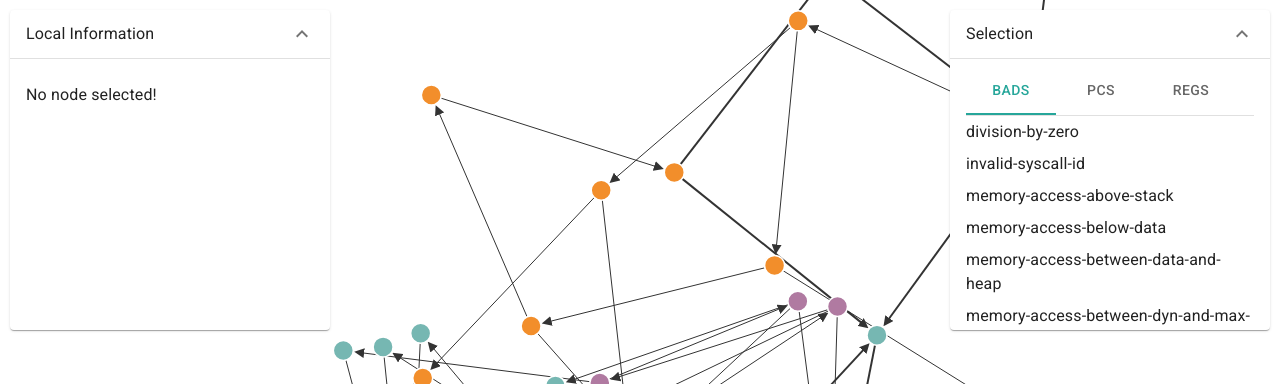
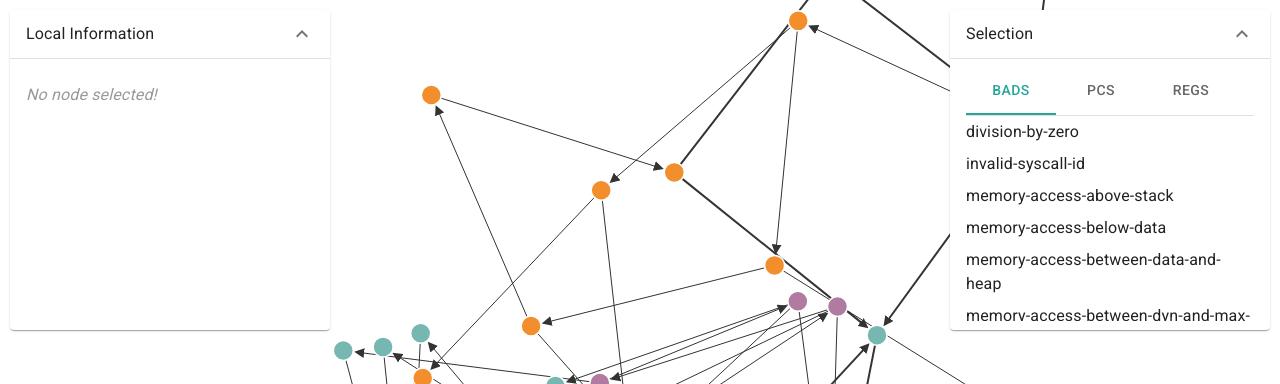
Before and after one commit to cksystemsgroup/beator-visualizer, a React (Create React App) app: page / in a window 1280 px wide. Both pictures are taken after a click on the button "OR USE EXAMPLE FILE". Shown: the top 384 px of the page. Built offline with nearby package versions, Linux system fonts and the light colour scheme.

Commit message:
UI sizing touch ups

```diff
--- a/src/components/general/TabUtils.jsx
+++ b/src/components/general/TabUtils.jsx
@@ -8,7 +8,7 @@ export function TabPanel(props) {
       {value === index && (
         <Box
           hidden={value !== index}
-          sx={{ maxHeight: !smaller ? "85%" : "72%", overflow: "auto" }}>
+          sx={{ maxHeight: !smaller ? "80%" : "65%", overflow: "auto" }}>
           {children}
         </Box>
       )}
--- a/src/components/interface/local/LocalInfo.tsx
+++ b/src/components/interface/local/LocalInfo.tsx
@@ -3,6 +3,7 @@ import { GraphNode } from "../../../types/graph-types";
 import ClumpInfo from "./ClumpInfo";
 import NodeInfo from "./NodeInfo";
 import Widget from "../../general/Widget";
+import { Typography } from "@mui/material";
 
 function LocalInfo({ target }: { target?: GraphNode }) {
   return (
@@ -11,7 +12,9 @@ function LocalInfo({ target }: { target?: GraphNode }) {
       expanded
       sx={{ top: "10px", left: "10px" }}>
       {!target ? (
-        <p className="no-node">No node selected!</p>
+        <Typography fontStyle="italic" color="#999" mt={2}>
+          No node selected!
+        </Typography>
       ) : target instanceof ModelNode ? (
         <NodeInfo n={target} />
       ) : (
--- a/src/components/interface/local/NodeInfo.tsx
+++ b/src/components/interface/local/NodeInfo.tsx
@@ -26,6 +26,7 @@ function NodeInfo({ n }: { n: ModelNode }) {
         elements={Object.entries(n.stats.dependancy).filter(
           ([, x]) => x.size !== 0
         )}
+        closed
       />
     </MyList>
   );
--- a/src/components/interface/selection/Selection.tsx
+++ b/src/components/interface/selection/Selection.tsx
@@ -70,7 +70,7 @@ function TabContent({
           ))}
         </MyList>
       </TabPanel>
-      <TabPanel value={!nextOrState ? active : -1} index={1}>
+      <TabPanel value={!nextOrState ? active : -1} index={1} smaller>
         <MyList>
           {pcsNext.map((x) => (
             <ItemButton
@@ -82,7 +82,7 @@ function TabContent({
           ))}
         </MyList>
       </TabPanel>
-      <TabPanel value={!nextOrState ? active : -1} index={2}>
+      <TabPanel value={!nextOrState ? active : -1} index={2} smaller>
         <MyList>
           {regsNext.map((x) => (
             <ItemButton
@@ -94,7 +94,7 @@ function TabContent({
           ))}
         </MyList>
       </TabPanel>
-      <TabPanel value={!nextOrState ? active : -1} index={3}>
+      <TabPanel value={!nextOrState ? active : -1} index={3} smaller>
         <MyList>
           {othNext.map((x) => (
             <ItemButton
@@ -106,7 +106,7 @@ function TabContent({
           ))}
         </MyList>
       </TabPanel>
-      <TabPanel value={nextOrState ? active : -1} index={1}>
+      <TabPanel value={nextOrState ? active : -1} index={1} smaller>
         <MyList>
           {pcsState.map((x) => (
             <ItemButton
@@ -118,7 +118,7 @@ function TabContent({
           ))}
         </MyList>
       </TabPanel>
-      <TabPanel value={nextOrState ? active : -1} index={2}>
+      <TabPanel value={nextOrState ? active : -1} index={2} smaller>
         <MyList>
           {regsState.map((x) => (
             <ItemButton
@@ -130,7 +130,7 @@ function TabContent({
           ))}
         </MyList>
       </TabPanel>
-      <TabPanel value={nextOrState ? active : -1} index={3}>
+      <TabPanel value={nextOrState ? active : -1} index={3} smaller>
         <MyList>
           {othState.map((x) => (
             <ItemButton
```
